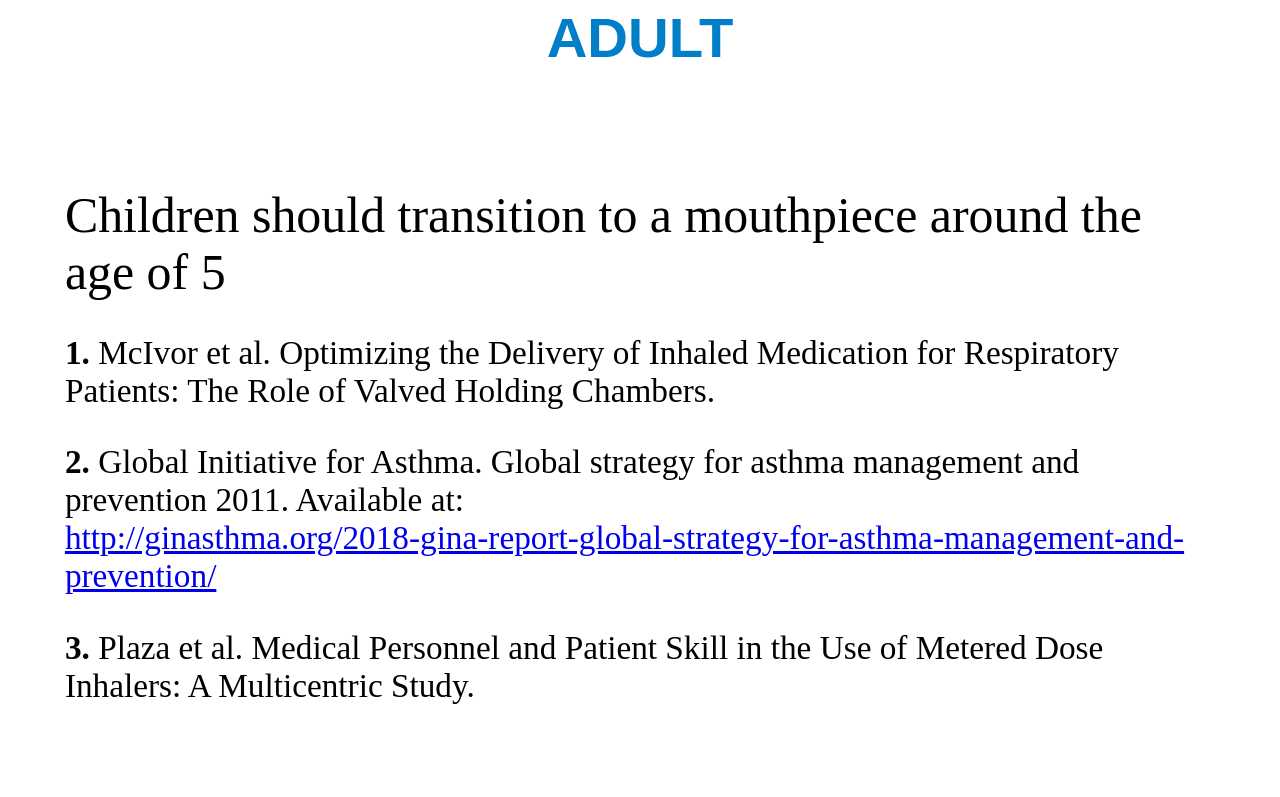
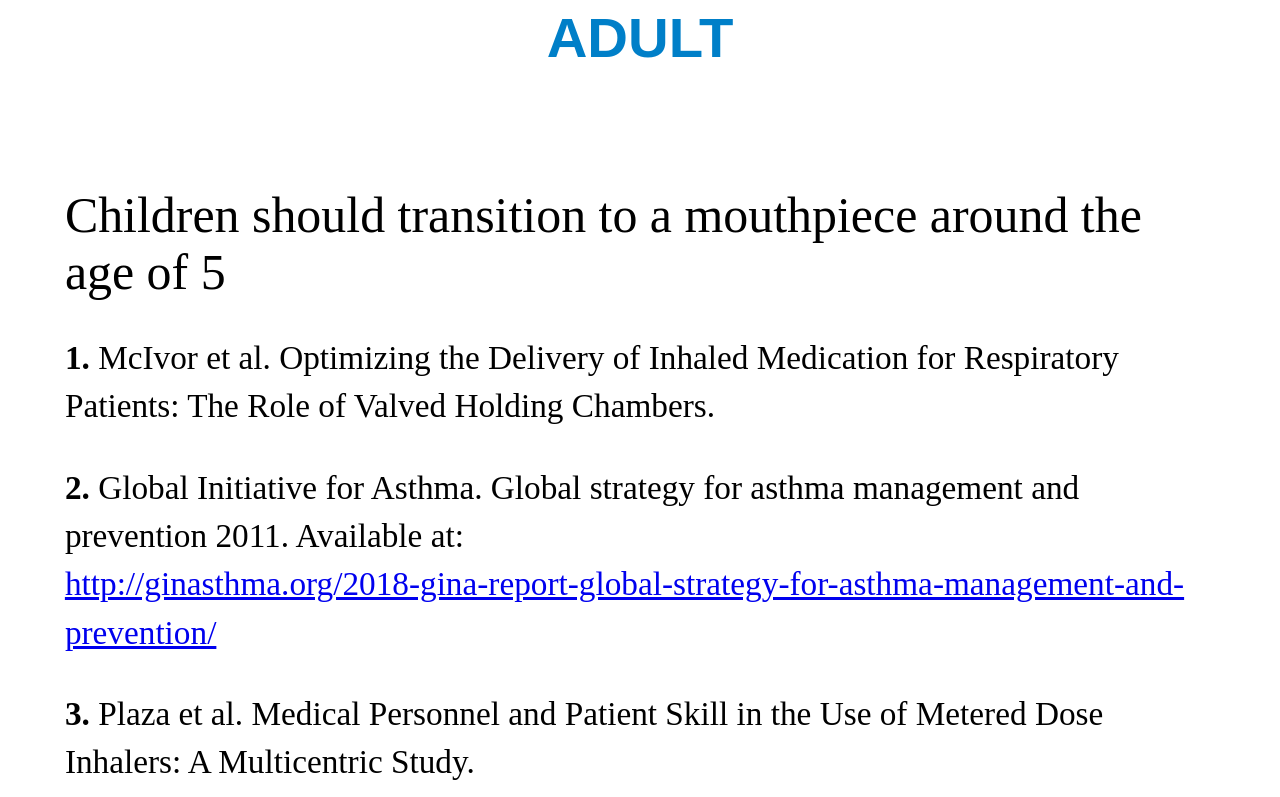
Before and after one commit to chocobuckle/ac, a Gatsby site: page / in a window 1280 px wide. Shown: the part 5852-6649 px from the top of the page. Before the commit the page ends 6567 px from the top, so only its background shows below. Built offline with nearby package versions, Linux system fonts and the light colour scheme; Gatsby itself is replaced by a stand-in of ours.

Commit message:
Style Footnotes

```diff
--- a/src/pages/index.js
+++ b/src/pages/index.js
@@ -228,6 +228,7 @@ const FootnoteSmallPrint = Text.extend`
   font-weight: 400;
   font-size: 2.6vw;
   margin-bottom: 0.3em;
+  line-height: 1.45em;
 `;
 
 class IndexPage extends Component {
```
